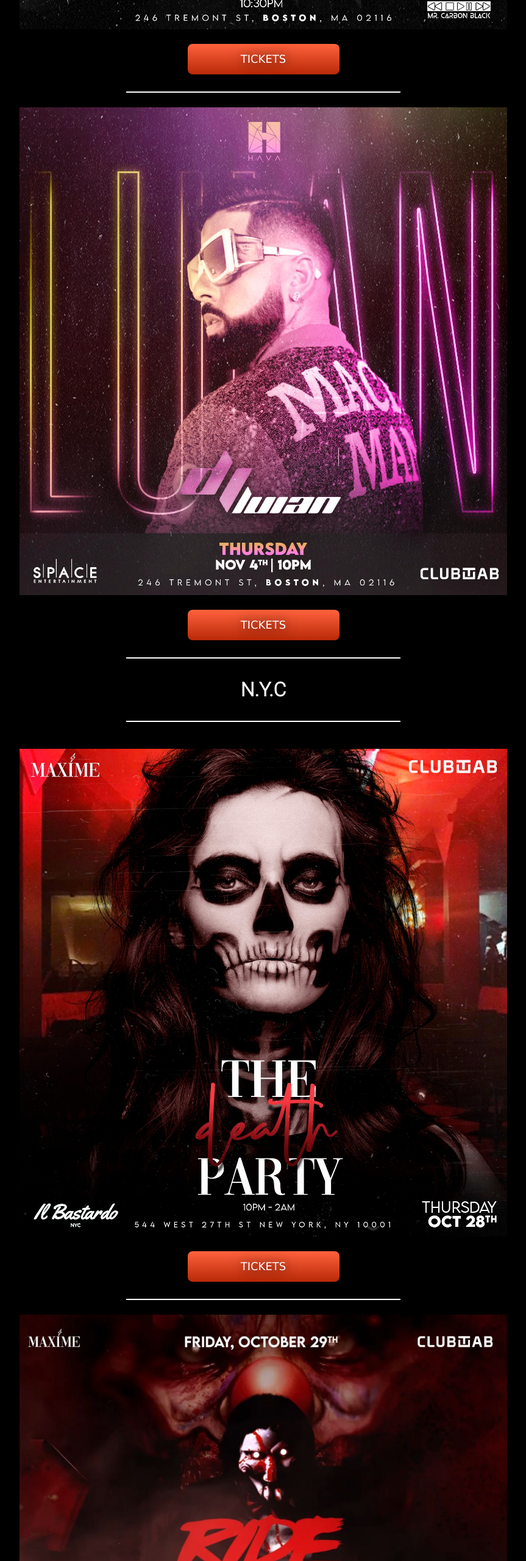
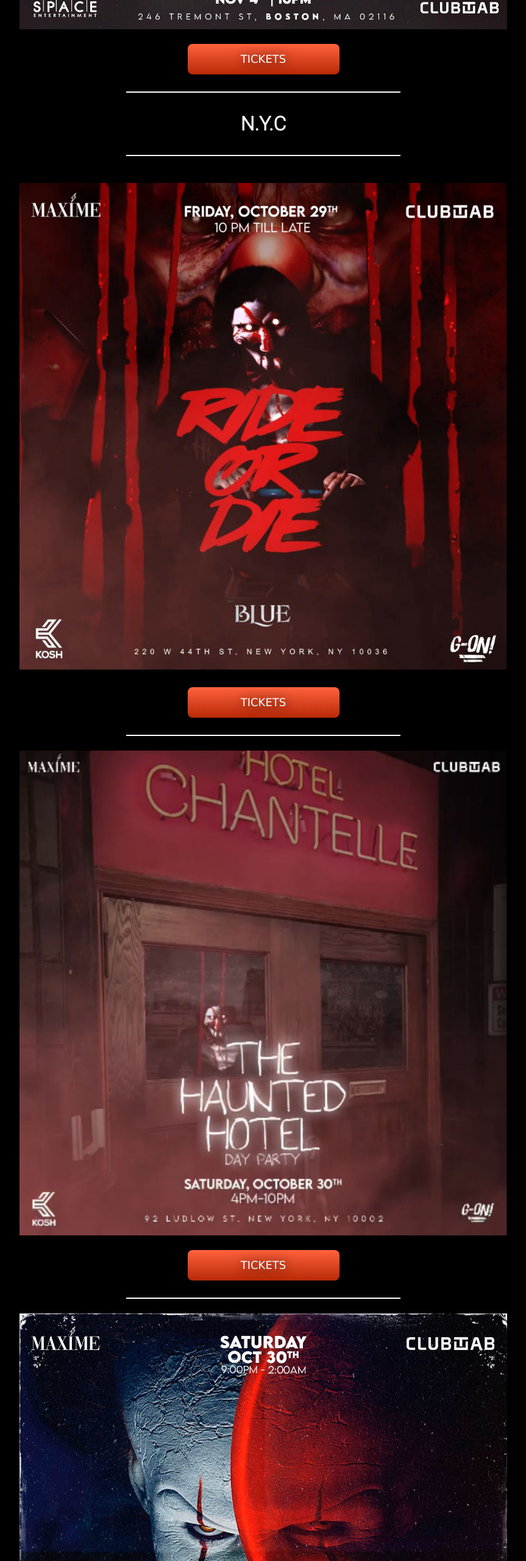
Before and after one commit to patrickdahdah/clubtab, a plain HTML site: page index.html in a window 1280 px wide. Shown: the part 2927-5487 px from the top of the page at 61% size, without its empty margins (208-1071 px from the left). Drawn offline with Linux system fonts and the light colour scheme.

```diff
--- a/index.html
+++ b/index.html
@@ -63,18 +63,7 @@
             <a href="https://www.eventbrite.com/e/zombieland-tickets-191267184297" class="btn"
                 style="margin: 20px;">TICKETS</a>
             <hr class="white-line">
-            <!-- EVENT -->
 
-            <div style="padding-top: 1rem;">
-                <div>
-
-                    <img class="flyer" src="images/flyer-oct-28-boston.jpeg" alt="flyer-img">
-                </div>
-                <div>
-                    <!-- <p style="padding: 20px; color: white; font-size: large;" >07  /  11</p> -->
-                    <a href="https://www.eventbrite.com/e/phantom-of-the-opera-tickets-198492595697" class="btn"
-                        style="margin: 20px;">TICKETS</a>
-                    <hr class="white-line">
                     <!-- EVENT -->
 
                     <div style="padding-top: 1rem;">
@@ -98,26 +87,12 @@
                             </div>
 
 
-                            <!-- EVENT -->
-
-                            <div style="padding-top: 1rem;">
-                                <div>
-
-                                    <img class="flyer" src="images/flyer-oct-28-nyc.jpeg" alt="flyer-img">
-                                </div>
-                                <div>
-                                    <!-- <p style="padding: 20px; color: white; font-size: large;" >07  /  11</p> -->
-                                    <a href="https://www.eventbrite.com/e/the-death-party-tickets-194564988117"
-                                        class="btn" style="margin: 20px;">TICKETS</a>
-                                    <hr class="white-line">
-                                </div>
-
                                 <!-- EVENT -->
 
                                 <div style="padding-top: 1rem;">
                                     <div>
 
-                                        <img class="flyer" src="images/flyer-oct-29-nyc.jpeg" alt="flyer-img">
+                                        <img class="flyer" src="images/flyer-oct-29-nyc.jpg" alt="flyer-img">
                                     </div>
                                     <div>
                                         <!-- <p style="padding: 20px; color: white; font-size: large;" >07  /  11</p> -->
```
Also changed, not shown: images/flyer-oct-29-nyc.jpeg (deleted), images/flyer-oct-29-nyc.jpg (added).
